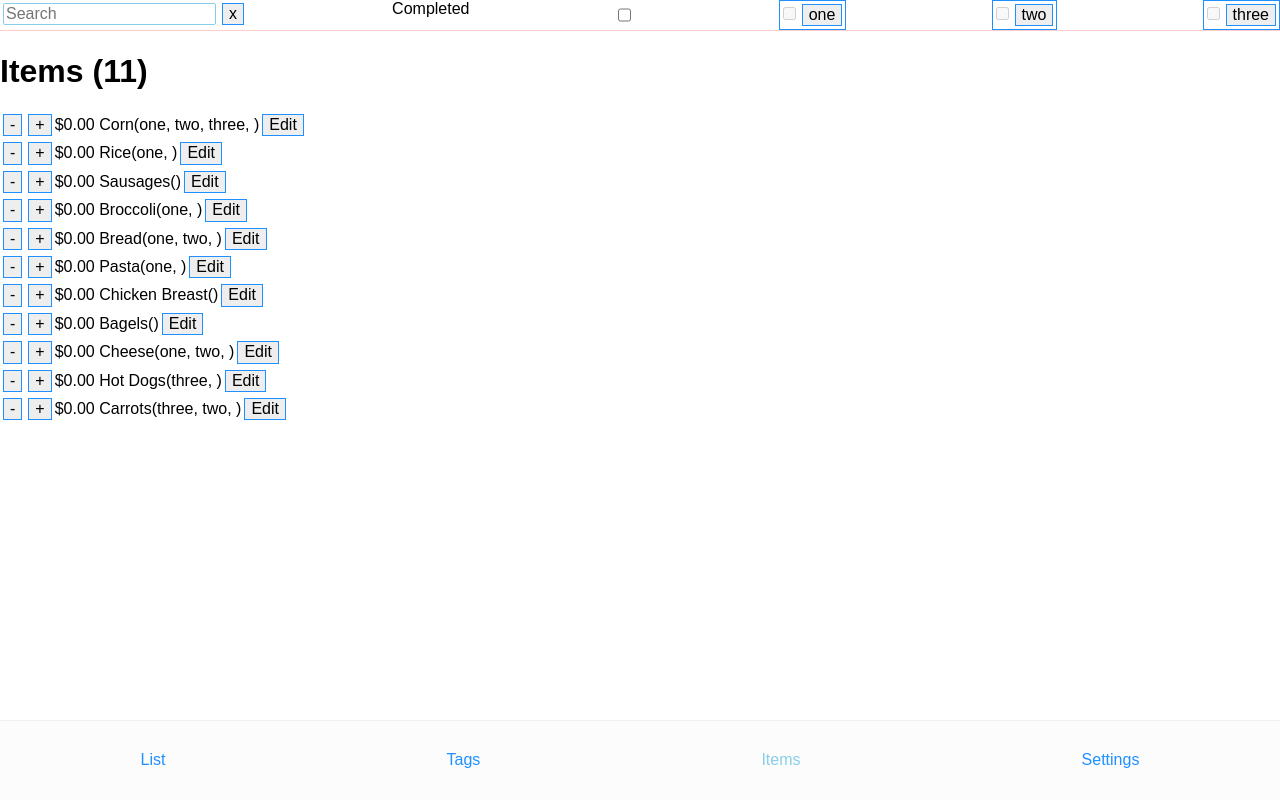
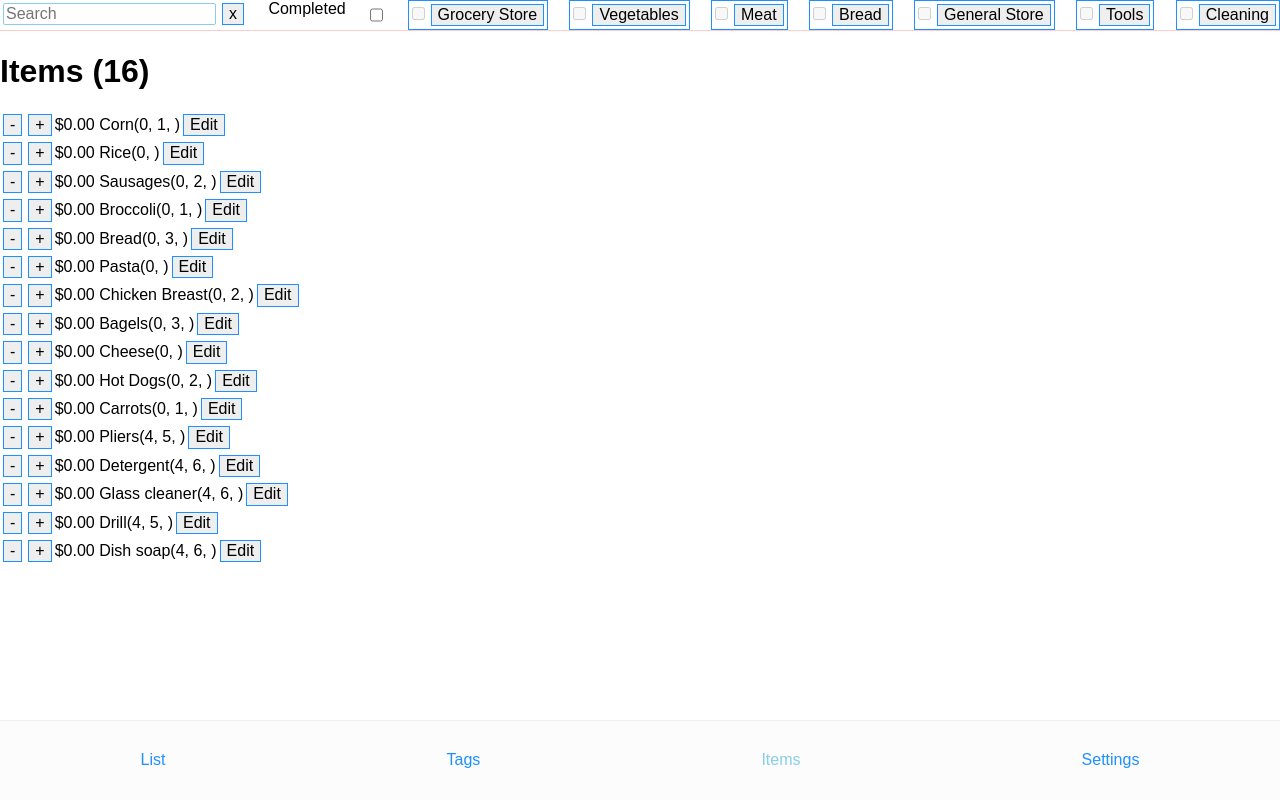
Before and after one commit to GeordieP/shopping-proto, a React (Vite) app: page /items in a window 1280 px wide. Built offline with nearby package versions, Linux system fonts and the light colour scheme.

Commit message:
We can now add tags to list items, & filter bar now uses real tag list.

```diff
--- a/src/app/components/EditItem.js
+++ b/src/app/components/EditItem.js
@@ -2,10 +2,13 @@ import React, {
   useState,
   useContext
 } from 'react';
+import styled from 'styled-components';
 
 // context & state management
 import { ItemsContext } from '../context';
-import { actions } from '../state/itemsState';
+import { actions as itemsActions } from '../state/itemsState';
+import { TagsContext } from '../context';
+import { actions as tagsActions } from '../state/tagsState';
 
 // components
 import StyledDialog from './StyledDialog';
@@ -14,18 +17,21 @@ const EditItem = ({ itemID, onCancel }) => {
   if (itemID == null) return null;
   itemID = parseInt(itemID);
 
-  const { state, dispatch } = useContext(ItemsContext);
+  const { state: itemsState, dispatch: itemsDispatch } = useContext(ItemsContext);
   // get item properties
-  const item = state.find(i => i.id === itemID);
+  const item = itemsState.find(i => i.id === itemID);
   if (item == null) return null;
+
+  // consume tags context for full tags list
+  const { state: tags, dispatch: tagsDispatch } = useContext(TagsContext);
 
   const [name, setName] = useState(item.name);
   const [price, setPrice] = useState(item.price);
 
   const onSaveClick = () => {
-    dispatch(actions.updateItem(itemID, {
+    itemsDispatch(itemsActions.updateItem(itemID, {
       name, price,
-    }))
+    }));
     onCancel();
   }
 
@@ -36,6 +42,21 @@ const EditItem = ({ itemID, onCancel }) => {
   const updatePrice = (e) => {
     setPrice(e.currentTarget.value);
   }
+
+  const addTag = (tagID) => {
+    itemsDispatch(itemsActions.addTag(item.id, tagID));
+    tagsDispatch(tagsActions.addItemToTag(tagID, item.id));
+  }
+
+  const removeTag = (tagID) => {
+    itemsDispatch(itemsActions.removeTag(item.id, tagID));
+    tagsDispatch(tagsActions.removeItemFromTag(tagID, item.id));
+  }
+
+  // item.tags just contains IDs; we need a list of each tag as its full tag object
+  const itemTags = item.tags.map(tID => tags.find(t => t.id === tID));
+  // all tags that haven't yet been added to this item
+  const remainingTags = tags.filter(t => item.tags.indexOf(t.id) === -1);
 
   return (
     <div>
@@ -52,7 +73,47 @@ const EditItem = ({ itemID, onCancel }) => {
         <label>Price</label>
         <input type='text' value={price} onChange={updatePrice} />
       </div>
+
+      <div>
+        <h3>Tags (Tap to remove)</h3>
+        { itemTags.length > 0 &&
+          itemTags.map(t => (
+            <ClickableTag
+              key={`items_${t.id}`}
+              tag={t}
+              onClick={removeTag.bind(null, t.id)}
+            />
+          ))
+        }
+      </div>
+
+      <div>
+        <h3>All Tags (Tap to add)</h3>
+        { remainingTags.length > 0 &&
+          remainingTags.map(t =>(
+            <ClickableTag
+              key={`remainingTags_${t.id}`}
+              tag={t}
+              onClick={addTag.bind(null, t.id)}
+            />
+          ))
+        }
+      </div>
     </div>
+  );
+}
+
+const T = styled.div`
+  border: 2px solid dodgerblue;
+  border-radius: 4px;
+  margin: 3px;
+  padding: 3px;
+  display: inline-block;
+`;
+
+function ClickableTag({ tag, onClick }) {
+  return (
+    <T onClick={onClick}>{ tag.name }</T>
   );
 }
 
--- a/src/app/components/FilterBar.js
+++ b/src/app/components/FilterBar.js
@@ -1,8 +1,11 @@
-import React, { useState } from 'react';
+import React, { useState, useContext } from 'react';
 import styled from 'styled-components';
 import produce from 'immer';
 
 import { arrayContainsArray } from '../../util';
+
+// context & state management
+import { TagsContext } from '../context';
 
 const FilterBar = styled.div`
   display: flex;
@@ -20,7 +23,7 @@ const Tag = ({ tag, toggleTag }) => {
 
   const toggle = () => {
     const newState = !toggled;
-    toggleTag(tag, newState);
+    toggleTag(tag.id, newState);
     setToggled(newState);
   }
 
@@ -28,7 +31,7 @@ const Tag = ({ tag, toggleTag }) => {
     <TagListItem>
       <input id='toggled' type='checkbox' checked={toggled} readOnly disabled />
 
-      <button onClick={toggle}>{tag}</button>
+      <button onClick={toggle}>{tag.name}</button>
     </TagListItem>
   );
 }
@@ -37,7 +40,7 @@ const TagFilter = ({ tags, toggleTag }) =>
   tags.map(t => (
     <Tag
       tag={t}
-      key={t}
+      key={t.id}
       toggleTag={toggleTag}
     />
   ));
@@ -46,6 +49,7 @@ export default ({ updateFilter, removeFilter }) => {
   const [searchValue, setSearchValue] = useState('');
   const [completed, setCompleted] = useState(false);
   const [selectedTags, setSelectedTags] = useState([]);
+  const { state: allTags } = useContext(TagsContext);
 
   const updateSearch = (e) => {
     const { value } = e.currentTarget;
@@ -67,21 +71,18 @@ export default ({ updateFilter, removeFilter }) => {
     setCompleted(newCompleted);
   }
 
-  const toggleTag = (tag, enabled) => {
+  const toggleTag = (tagID, enabled) => {
     const newTags = produce(selectedTags, draft => {
       // add if enabled, remove if not
       if (enabled)
-        draft.push(tag);
+        draft.push(tagID);
       else
-        draft.splice(draft.indexOf(tag), 1);
+        draft.splice(draft.indexOf(tagID), 1);
     });
 
     updateFilter('tags', (item) => arrayContainsArray(newTags, item.tags));
     setSelectedTags(newTags);
   }
-
-  // TODO: use tags context to get all tags
-  const allTags = ['one', 'two', 'three']; // TEMP
 
   return (
     <FilterBar>
--- a/src/app/state/itemsState.js
+++ b/src/app/state/itemsState.js
@@ -8,6 +8,8 @@ export const initialState = storage.items;
 const addItem = Symbol()
 const removeItem = Symbol();
 const updateItem = Symbol();
+const addTag = Symbol();
+const removeTag = Symbol();
 
 export const actions = {
   addItem: (item) => ({
@@ -49,6 +51,18 @@ export const actions = {
     id,
     newFields: { listed: false }
   }),
+
+  addTag: (id, tagID) => ({
+    type: addTag,
+    id,
+    tagID
+  }),
+
+  removeTag: (id, tagID) => ({
+    type: removeTag,
+    id,
+    tagID
+  }),
 };
 
 export const reducer = (state, action) => {
@@ -80,6 +94,19 @@ export const reducer = (state, action) => {
       }
     });
 
+    case addTag: return produce(state, draft => {
+      const index = draft.findIndex(i => i.id === action.id);
+      draft[index].tags.push(action.tagID);
+    });
+
+    case removeTag: return produce(state, draft => {
+      const index = draft.findIndex(i => i.id === action.id);
+      const item = draft[index];
+      const tagIndex = item.tags.findIndex(t => t.id === action.tagID);
+
+      item.tags.splice(tagIndex, 1);
+    });
+
     default: return state;
   }
 }
--- a/src/app/state/storage_data.js
+++ b/src/app/state/storage_data.js
@@ -6,7 +6,7 @@ const newItem = (name, price, tags = []) => ({
   id: count++, // temp id, just to serve as a unique key
   name,
   price,
-  tags,
+  tags ,
   completed: false,
   listed: randomBool(.4),
 });
@@ -19,24 +19,35 @@ const newTag = (name) => ({
   color: 'blueviolet'
 });
 
+const tags = [
+  newTag('Grocery Store'),  // id 0
+  newTag('Vegetables'),     // id 1
+  newTag('Meat'),           // id 2
+  newTag('Bread'),          // id 3
+  newTag('General Store'),  // id 4
+  newTag('Tools'),          // id 5
+  newTag('Cleaning'),       // id 6
+];
+
 export default({
   items: [
-    newItem('Corn', '0.00', ['one', 'two', 'three']),
-    newItem('Rice', '0.00', ['one']),
-    newItem('Sausages', '0.00', []),
-    newItem('Broccoli', '0.00', ['one']),
-    newItem('Bread', '0.00', ['one', 'two']),
-    newItem('Pasta', '0.00', ['one']),
-    newItem('Chicken Breast', '0.00', []),
-    newItem('Bagels', '0.00', []),
-    newItem('Cheese', '0.00', ['one', 'two']),
-    newItem('Hot Dogs', '0.00', ['three']),
-    newItem('Carrots', '0.00', ['three', 'two']),
+    newItem('Corn', '0.00', [0, 1]),
+    newItem('Rice', '0.00', [0, ]),
+    newItem('Sausages', '0.00', [0, 2]),
+    newItem('Broccoli', '0.00', [0, 1]),
+    newItem('Bread', '0.00', [0, 3]),
+    newItem('Pasta', '0.00', [0, ]),
+    newItem('Chicken Breast', '0.00', [0, 2]),
+    newItem('Bagels', '0.00', [0, 3]),
+    newItem('Cheese', '0.00', [0, ]),
+    newItem('Hot Dogs', '0.00', [0, 2]),
+    newItem('Carrots', '0.00', [0, 1]),
+
+    newItem('Pliers', '0.00', [4, 5]),
+    newItem('Detergent', '0.00', [4, 6]),
+    newItem('Glass cleaner', '0.00', [4, 6]),
+    newItem('Drill', '0.00', [4, 5]),
+    newItem('Dish soap', '0.00', [4, 6]),
   ],
-  tags: [
-    newTag('Grocery Store'),
-    newTag('Vegetables'),
-    newTag('Meat'),
-    newTag('Bread'),
-  ]
+  tags
 });
--- a/src/app/state/tagsState.js
+++ b/src/app/state/tagsState.js
@@ -28,12 +28,16 @@ export const actions = {
     newFields
   }),
 
-  addItemToTag: () => ({
-    // TODO
+  addItemToTag: (id, itemID) => ({
+    type: addItemToTag,
+    id,
+    itemID
   }),
 
-  removeItemFromTag: () => ({
-    // TODO
+  removeItemFromTag: (id, itemID) => ({
+    type: removeItemFromTag,
+    id,
+    itemID
   }),
 };
 
@@ -52,6 +56,7 @@ export const reducer = (state, action) => {
     }
 
     case removeTag: return produce(state, draft => {
+      // TODO: remove the tag ID from all items that have it
       const index = draft.findIndex(t => t.id === action.id);
       // TODO: handle index -1
       draft.splice(index, 1);
@@ -67,11 +72,16 @@ export const reducer = (state, action) => {
     });
 
     case addItemToTag: return produce(state, draft => {
-      // TODO
+      const index = draft.findIndex(t => t.id === action.id);
+      draft[index].items.push(action.itemID);
     });
 
     case removeItemFromTag:  return produce(state, draft => {
-      // TODO
+      const index = draft.findIndex(t => t.id === action.id);
+      const tag = draft[index];
+      const itemIndex = tag.items.findIndex(i => i.id === action.itemID);
+
+      tag.items.splice(itemIndex, 1);
     });
 
     default: return state;
--- a/src/app/views/TagsListView.js
+++ b/src/app/views/TagsListView.js
@@ -42,6 +42,7 @@ export default ({ navigate }) => {
   const tags = applyFilters(filters, state);
 
   const onRemoveTag = (id) => {
+    // TODO: also remove the tag ID from all items that have it
     dispatch(actions.removeTag(id));
   }
 
```
